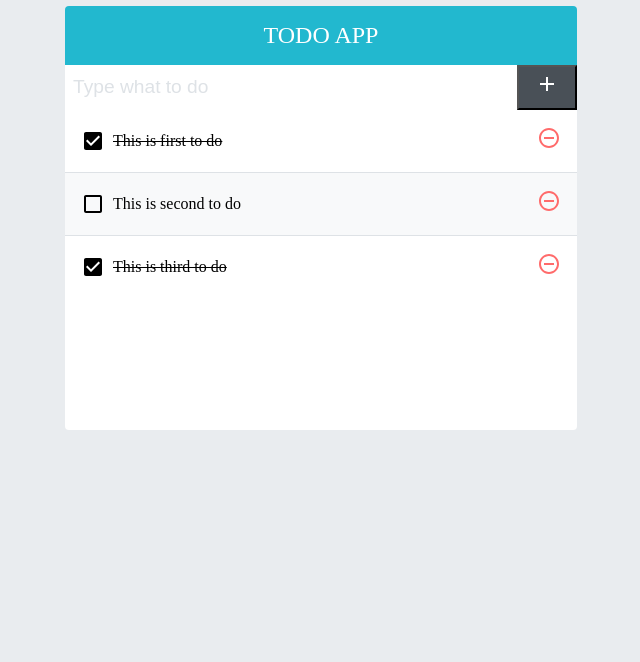
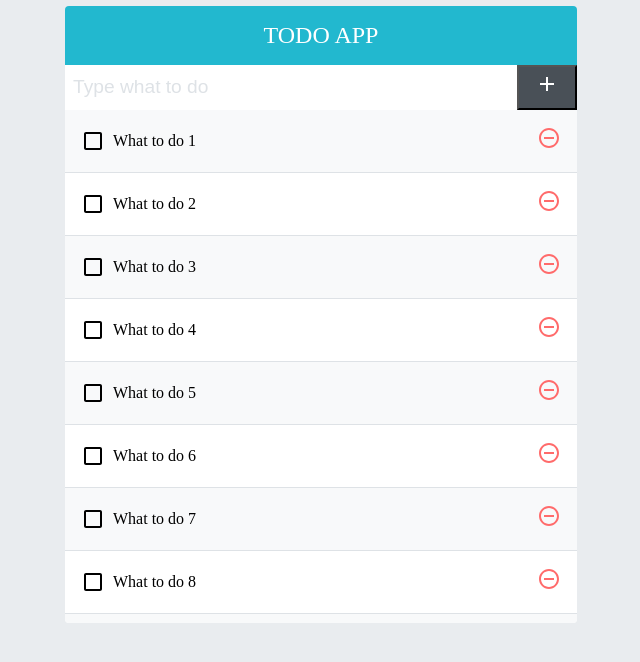
Before and after one commit to AreumAn/master-react, a React (Create React App) app in the folder new-todo/: page / in a window 1280 px wide. Shown: the top 662 px of the page, without its empty margins (319-959 px from the left). Built offline with nearby package versions, Linux system fonts and the light colour scheme.

Commit message:
Optimizate with useState

```diff
--- a/new-todo/src/App.js
+++ b/new-todo/src/App.js
@@ -3,26 +3,22 @@ import TodoTemplate from 'components/TodoTemplate';
 import TodoInsert from './components/TodoInsert';
 import TodoList from './components/TodoList';
 
+function creatBulkTodos() {
+    const array = [];
+    for (let i = 1; i <= 2500; i++) {
+        array.push({
+            id: i,
+            text: `What to do ${i}`,
+            checked: false,
+        })
+    }
+    return array;
+}
+
 const App = () => {
-    const [todos, setTodos] = useState([
-        {
-            id: 1,
-            text: 'This is first to do',
-            checked: true,
-        },
-        {
-            id: 2,
-            text: 'This is second to do',
-            checked: false,
-        },
-        {
-            id: 3,
-            text: 'This is third to do',
-            checked: true,
-        },
-    ])
+    const [todos, setTodos] = useState(creatBulkTodos);
 
-    let nextId = useRef(4);
+    let nextId = useRef(2501);
 
     const onInsert = useCallback((text) => {
         const newTodo = [{
@@ -31,17 +27,17 @@ const App = () => {
             checked: false,
         }]
 
-        setTodos(todos.concat(newTodo));
+        setTodos(todos => todos.concat(newTodo));
         nextId.current += 1;
 
-    },[todos]);
+    },[]);
 
     const onRemove = useCallback((id) => {
-        setTodos(todos.filter(todo => todo.id !== id));
-    }, [todos]);
+        setTodos(todos => todos.filter(todo => todo.id !== id));
+    }, []);
 
     const onToggle = useCallback((id) => {
-        setTodos(
+        setTodos(todos =>
             todos.map(todo =>
                 todo.id === id ? {
                     ...todo,
@@ -49,7 +45,7 @@ const App = () => {
                 } : todo
             )
         );
-    }, [todos]);
+    }, []);
 
     return (
         <TodoTemplate>
--- a/new-todo/src/components/TodoListItem.js
+++ b/new-todo/src/components/TodoListItem.js
@@ -68,4 +68,4 @@ const TodoListItem = ({ todo, onRemove, onToggle }) => {
     );
 }
 
-export default TodoListItem;
+export default React.memo(TodoListItem);
```
Also changed, not shown: 1 other file (tests, documents, lock files or other folders).
